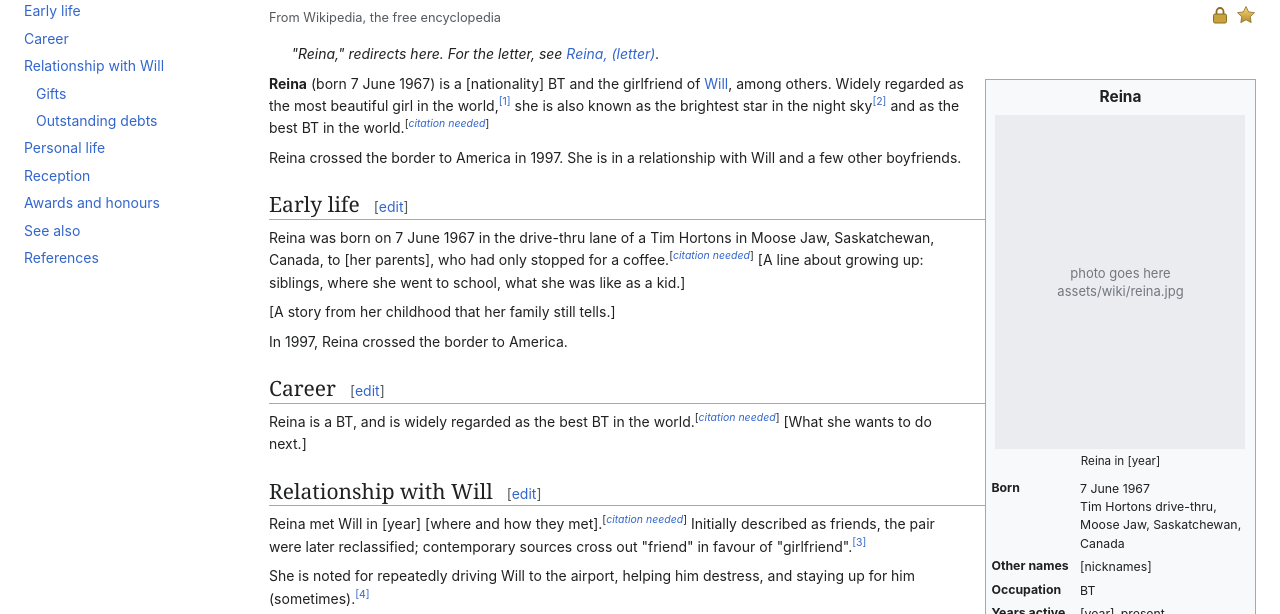
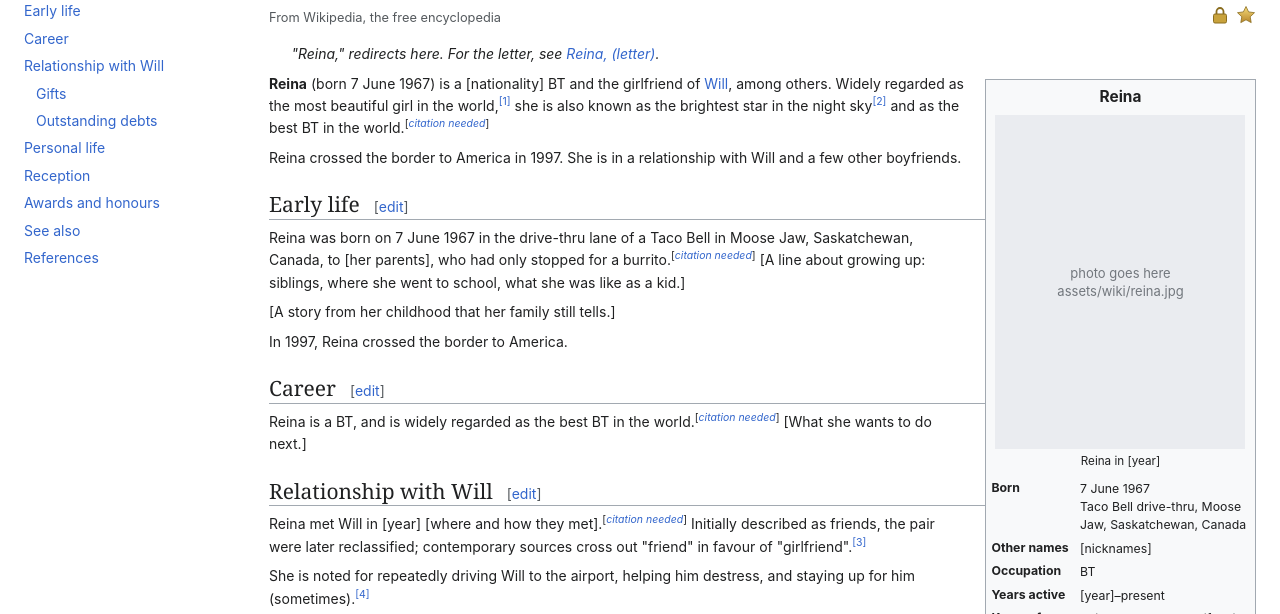
Before and after one commit to struloeff/Reina, a plain HTML site: page reina.html in a window 1280 px wide. Shown: the part 157-771 px from the top of the page. Drawn offline with Linux system fonts and the light colour scheme.

Commit message:
Wiki: born in a Taco Bell drive-thru
Co-Authored-By: Claude Opus 5.5 <noreply@anthropic.com>

```diff
--- a/reina.html
+++ b/reina.html
@@ -429,7 +429,7 @@ sup { line-height: 1; font-size: .75em; }
             <div class="ib-cap">Reina in [year]</div>
           </td>
         </tr>
-        <tr><th>Born</th><td>7 June 1967<br>Tim Hortons drive-thru, Moose Jaw, Saskatchewan, Canada</td></tr>
+        <tr><th>Born</th><td>7 June 1967<br>Taco Bell drive-thru, Moose Jaw, Saskatchewan, Canada</td></tr>
         <tr><th>Other&nbsp;names</th><td>[nicknames]</td></tr>
         <tr><th>Occupation</th><td>BT</td></tr>
         <tr><th>Years&nbsp;active</th><td>[year]&ndash;present</td></tr>
@@ -446,7 +446,7 @@ sup { line-height: 1; font-size: .75em; }
     <section id="Early_life">
       <h2><svg class="chev" viewBox="0 0 20 20" aria-hidden="true"><path fill="currentColor" d="m17.5 4.75-7.5 7.5-7.5-7.5L1 6.25l9 9 9-9z"/></svg>Early life<span class="editsection">[<a href="#">edit</a>]</span></h2>
       <div class="sc">
-        <p>Reina was born on 7 June 1967 in the drive-thru lane of a Tim Hortons in Moose Jaw, Saskatchewan, Canada, to [her parents], who had only stopped for a coffee.<sup class="fact">[<i><a href="#" title="Wikipedia:Citation needed">citation needed</a></i>]</sup> [A line about growing up: siblings, where she went to school, what she was like as a kid.]</p>
+        <p>Reina was born on 7 June 1967 in the drive-thru lane of a Taco Bell in Moose Jaw, Saskatchewan, Canada, to [her parents], who had only stopped for a burrito.<sup class="fact">[<i><a href="#" title="Wikipedia:Citation needed">citation needed</a></i>]</sup> [A line about growing up: siblings, where she went to school, what she was like as a kid.]</p>
         <p>[A story from her childhood that her family still tells.]</p>
         <p>In 1997, Reina crossed the border to America.</p>
       </div>
@@ -554,7 +554,7 @@ sup { line-height: 1; font-size: .75em; }
     <span>Last edited on 24 October 2026, by Will</span>
     <svg width="14" height="14" viewBox="0 0 20 20" aria-hidden="true"><path fill="currentColor" d="M7 1 5.6 2.5 13 10l-7.4 7.5L7 19l9-9z"/></svg>
   </a>
-  <p class="d-only">This page was last edited on 24 October 2026, at 21:46<span> (UTC)</span>.</p>
+  <p class="d-only">This page was last edited on 24 October 2026, at 21:47<span> (UTC)</span>.</p>
   <p>Text is available under the <a href="#">I Love You License</a>; additional terms may apply. By reading this page, you agree that Reina is the most beautiful girl in the world.</p>
   <ul>
     <li><a href="#">Privacy policy</a></li>
```
